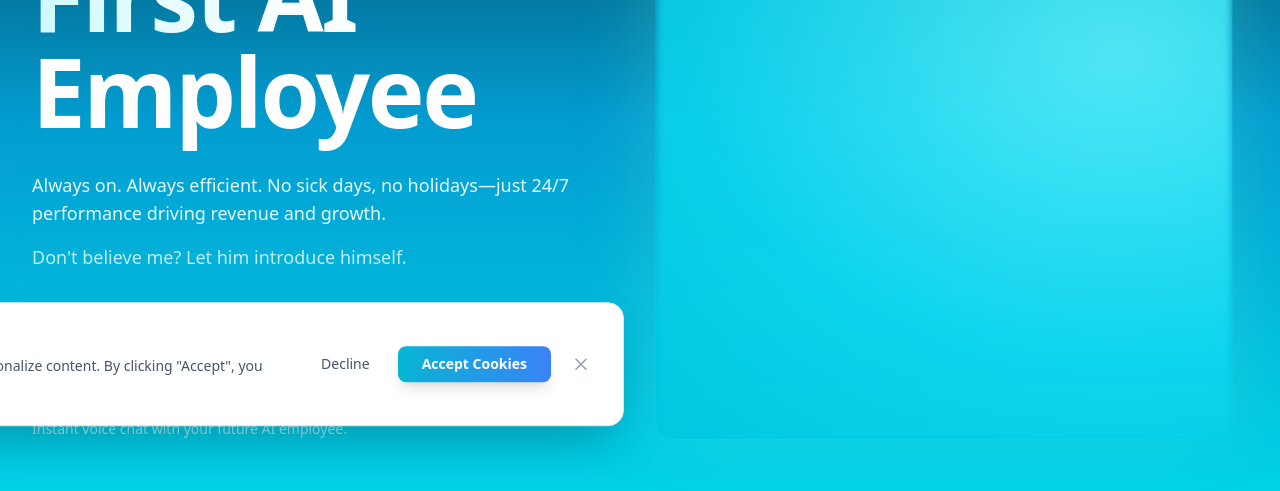
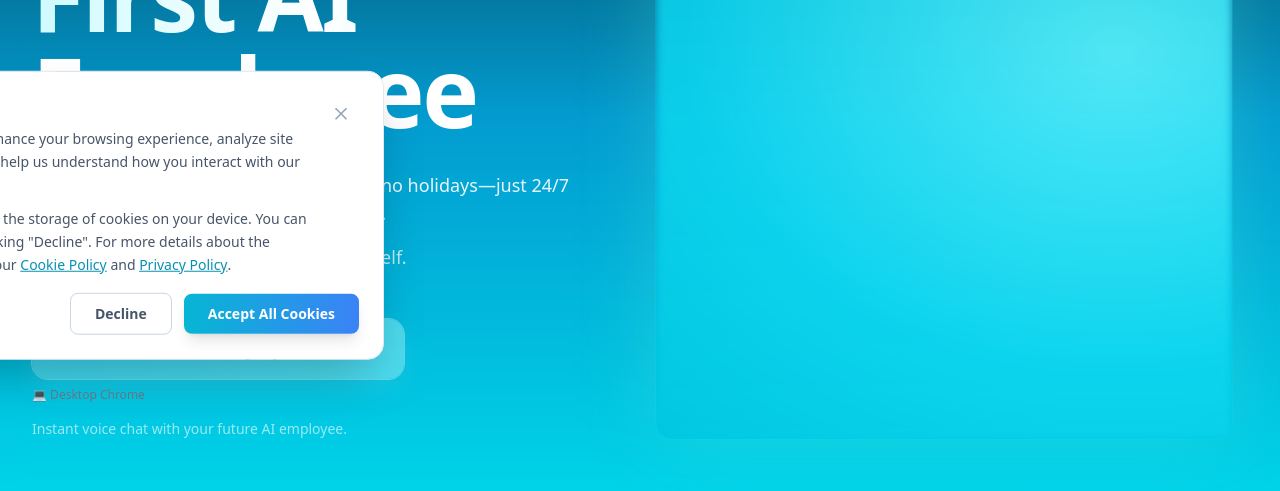
Before and after one commit to autosyslab/landing-page, a React (Vite) app: page / in a window 1280 px wide. Shown: the part 281-772 px from the top of the page. Built offline with nearby package versions, Linux system fonts and the light colour scheme; no server answers.

Commit message:
Updated CookieConsent.tsx

```diff
--- a/src/components/CookieConsent.tsx
+++ b/src/components/CookieConsent.tsx
@@ -27,51 +27,61 @@ export default function CookieConsent() {
   if (!showBanner) return null;
 
   return (
-    <div className="fixed bottom-0 left-0 right-0 z-50 p-4 animate-gentle-fade-in">
-      <div className="max-w-7xl mx-auto">
-        <div className="bg-white rounded-2xl shadow-2xl border border-slate-200 p-6 md:flex md:items-center md:justify-between">
-          <div className="flex-1 md:mr-6">
-            <div className="flex items-start gap-3">
+    <div className="fixed bottom-4 left-0 right-0 z-50 px-4 animate-gentle-fade-in flex justify-center">
+      <div className="max-w-3xl w-full">
+        <div className="bg-white rounded-2xl shadow-2xl border border-slate-200 p-6">
+          <div className="flex items-start gap-3 mb-4">
             <div className="w-10 h-10 rounded-lg bg-cyan-100 flex items-center justify-center flex-shrink-0">
               <Cookie className="w-5 h-5 text-cyan-600" />
             </div>
-              <div>
-                <h3 className="font-bold text-slate-900 mb-1">
+            <div className="flex-1">
+              <h3 className="font-bold text-slate-900 mb-2">
                 We Value Your Privacy
               </h3>
+              <p className="text-sm text-slate-600 leading-relaxed mb-3">
+                We use cookies and similar technologies to enhance your browsing experience, analyze site traffic, and personalize content.
+                These cookies help us understand how you interact with our website and improve our services.
+              </p>
               <p className="text-sm text-slate-600 leading-relaxed">
-                  We use cookies to enhance your browsing experience, analyze site traffic, and personalize content.
-                  By clicking "Accept", you consent to our use of cookies.
+                By clicking "Accept All Cookies", you consent to the storage of cookies on your device.
+                You can choose to decline non-essential cookies by clicking "Decline".
+                For more details about the cookies we use and your choices, please read our{' '}
                 <a
                   href="/cookie-policy"
-                    className="text-cyan-600 hover:text-cyan-700 underline ml-1"
+                  className="text-cyan-600 hover:text-cyan-700 underline font-medium"
                 >
-                    Learn more
+                  Cookie Policy
                 </a>
+                {' '}and{' '}
+                <a
+                  href="/privacy-policy"
+                  className="text-cyan-600 hover:text-cyan-700 underline font-medium"
+                >
+                  Privacy Policy
+                </a>.
               </p>
             </div>
-            </div>
+            <button
+              onClick={declineCookies}
+              className="p-2 text-slate-400 hover:text-slate-600 transition-colors flex-shrink-0"
+              aria-label="Close cookie banner"
+            >
+              <X className="w-5 h-5" />
+            </button>
           </div>
 
-          <div className="mt-4 md:mt-0 flex items-center gap-3 flex-shrink-0">
+          <div className="flex flex-col sm:flex-row items-stretch sm:items-center gap-3 sm:justify-end">
             <button
               onClick={declineCookies}
-              className="px-4 py-2 text-slate-600 hover:text-slate-800 font-medium transition-colors text-sm"
+              className="px-6 py-2.5 text-slate-600 hover:text-slate-800 font-semibold transition-colors text-sm border border-slate-300 rounded-lg hover:bg-slate-50"
             >
               Decline
             </button>
             <button
               onClick={acceptCookies}
-              className="px-6 py-2 bg-gradient-to-r from-cyan-500 to-blue-500 text-white rounded-lg hover:from-cyan-600 hover:to-blue-600 transition-all duration-200 font-semibold text-sm shadow-lg"
+              className="px-6 py-2.5 bg-gradient-to-r from-cyan-500 to-blue-500 text-white rounded-lg hover:from-cyan-600 hover:to-blue-600 transition-all duration-200 font-semibold text-sm shadow-lg hover:shadow-xl transform hover:scale-105"
             >
-              Accept Cookies
-            </button>
-            <button
-              onClick={declineCookies}
-              className="p-2 text-slate-400 hover:text-slate-600 transition-colors"
-              aria-label="Close cookie banner"
-            >
-              <X className="w-5 h-5" />
+              Accept All Cookies
             </button>
           </div>
         </div>
```
Lines whose indentation alone changed are shown as unchanged.
